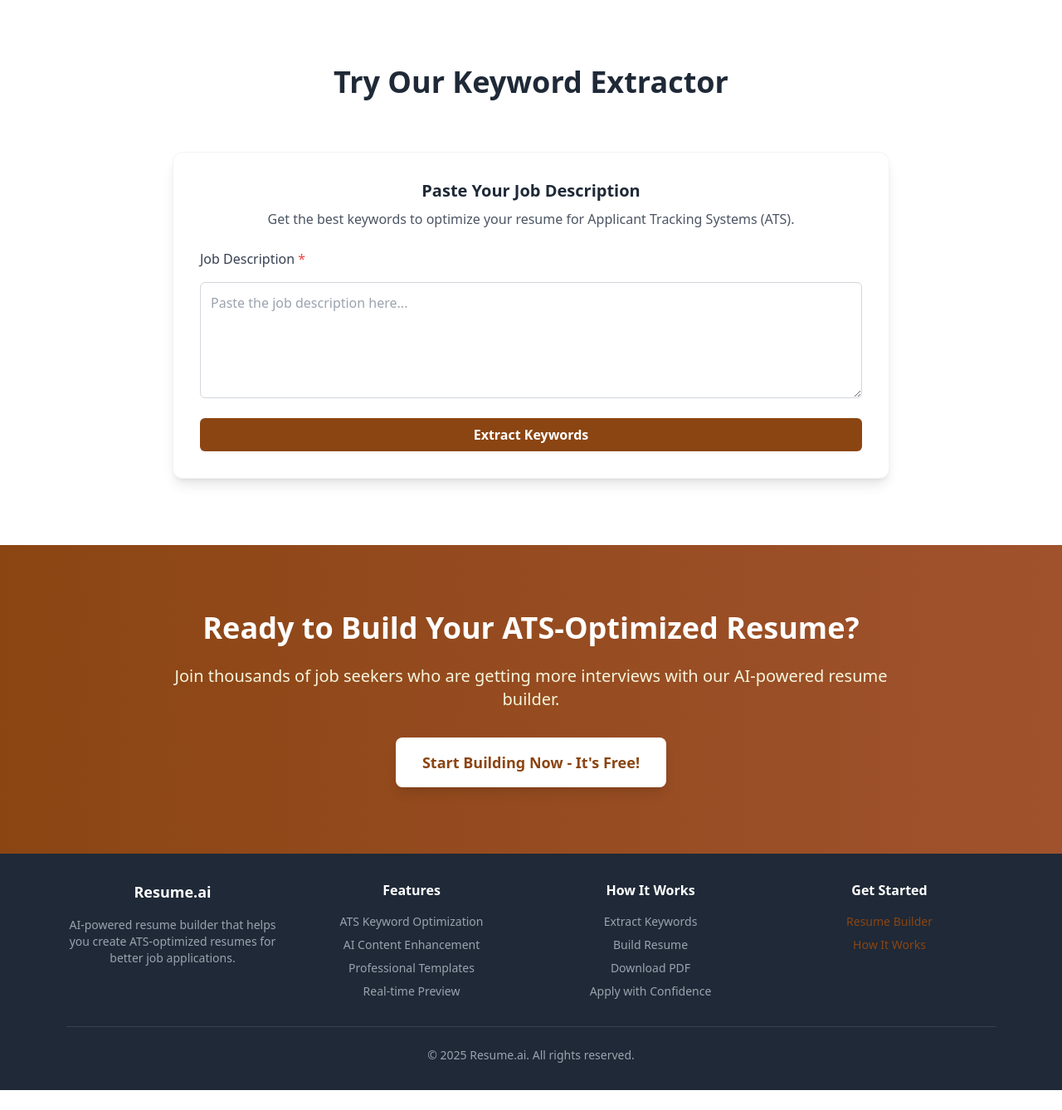
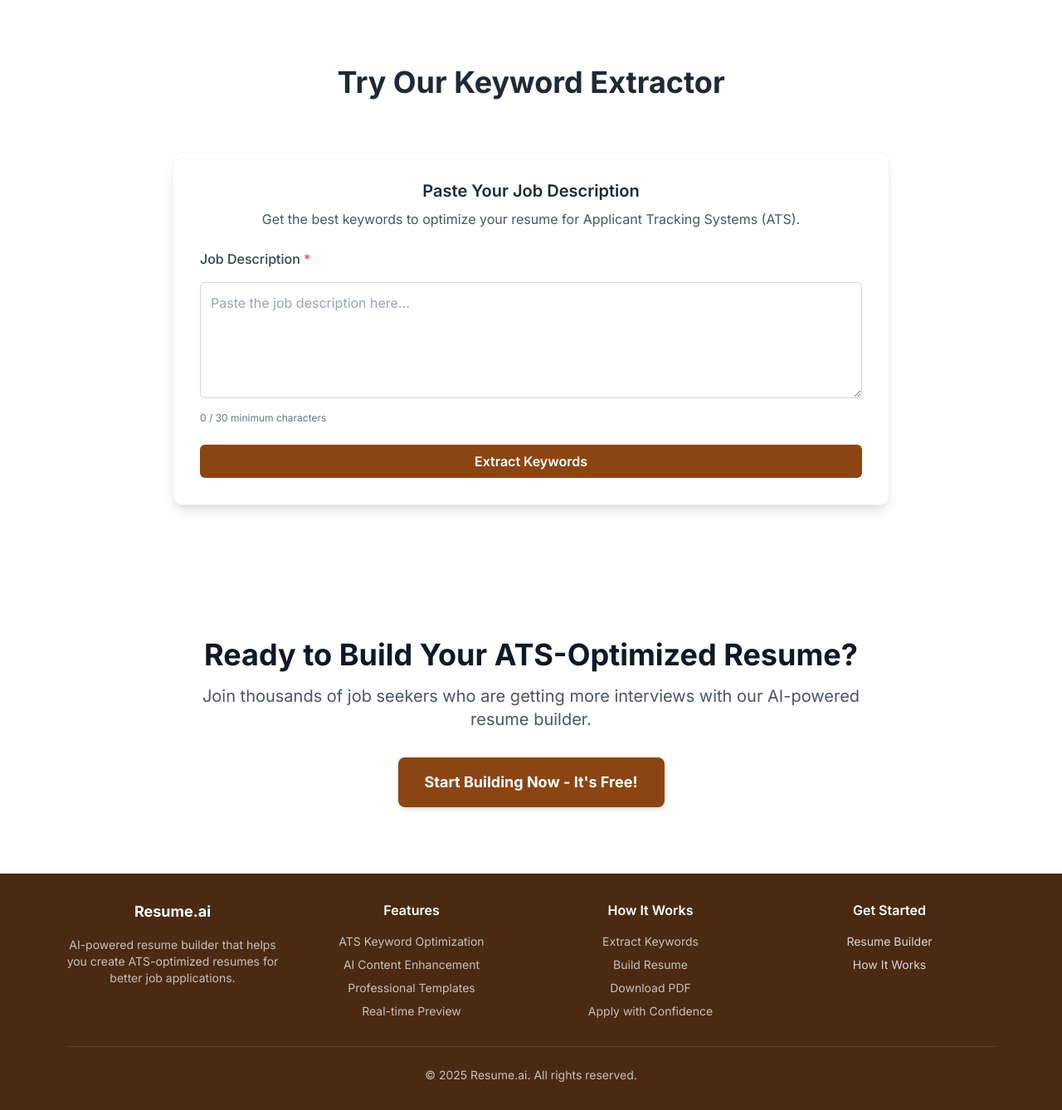
Before and after one commit to JeelKakadiya3240/Professional_Resume_Builder, a Flask app: page / in a window 1280 px wide. Shown: the part 1853-3191 px from the top of the page at 83% size. Before the commit the page ends 3167 px from the top, so only its background shows below. Run offline with Flask 3, Linux system fonts and the light colour scheme; some libraries are stand-ins or nearby versions.

Commit message:
Update UI

```diff
--- a/templates/index.html
+++ b/templates/index.html
@@ -4,11 +4,15 @@
     <meta charset="UTF-8">
     <meta name="viewport" content="width=device-width, initial-scale=1.0">
     <title>Resume.ai - AI-Powered Resume Builder & ATS Optimizer</title>
+    <link href="https://fonts.googleapis.com/css2?family=Inter:wght@400;500;600;700;800&display=swap" rel="stylesheet">
     <script src="https://cdn.tailwindcss.com"></script>
     <script>
         tailwind.config = {
             theme: {
                 extend: {
+                    fontFamily: {
+                        sans: ["Inter", "ui-sans-serif", "system-ui", "-apple-system", "Segoe UI", "Roboto", "Noto Sans", "Ubuntu", "Cantarell", "Helvetica Neue", "Arial", "sans-serif"]
+                    },
                     colors: {
                         background: '#f8fafc',
                         foreground: '#171717'
@@ -18,7 +22,7 @@
         }
     </script>
 </head>
-<body class="min-h-screen bg-[#f8fafc]">
+<body class="min-h-screen bg-[#f8fafc] font-sans">
     <!-- Header -->
     <header class="w-full py-4 shadow-sm bg-white sticky top-0 z-50">
         <div class="w-full px-4 flex flex-row items-center justify-between">
@@ -43,7 +47,7 @@
     </header>
 
     <!-- Hero Section -->
-    <section class="bg-gradient-to-br from-[#8B4513] to-[#A0522D] text-white py-20">
+    <section class="bg-gradient-to-b from-[#8B4513] via-[#A0522D] to-white text-white py-20">
         <div class="max-w-6xl mx-auto px-4 text-center">
             <h1 class="text-5xl md:text-6xl font-bold mb-6">
                 Build ATS-Optimized Resumes
@@ -220,6 +224,10 @@
                         placeholder="Paste the job description here..."
                         required
                     ></textarea>
+                    <div class="flex items-center justify-between">
+                        <p id="charCounter" class="text-xs text-gray-500">0 / 30 minimum characters</p>
+                        <span id="charHint" class="text-xs text-red-600 hidden">Please enter at least 30 characters</span>
+                    </div>
                     <button
                         type="submit"
                         id="submitBtn"
@@ -234,40 +242,54 @@
                 <div id="keywordList" class="mt-8 hidden">
                     <h3 class="text-lg font-semibold mb-3 text-gray-800 text-center">Top ATS Keywords</h3>
                     <ul id="keywordsContainer" class="flex flex-wrap gap-3 justify-center"></ul>
+                    <div id="keywordActions" class="mt-6 flex flex-col sm:flex-row gap-3 justify-center hidden">
+                        <button id="copyKeywordsBtn" class="inline-flex items-center gap-2 bg-white border border-gray-300 text-gray-800 px-4 py-2 rounded-md hover:bg-gray-50">
+                            <svg class="w-4 h-4" fill="none" stroke="currentColor" viewBox="0 0 24 24"><path stroke-linecap="round" stroke-linejoin="round" stroke-width="2" d="M8 16H6a2 2 0 01-2-2V6a2 2 0 012-2h8a2 2 0 012 2v2M8 16h8a2 2 0 002-2v-2m-6 6H8a2 2 0 01-2-2v-2m6 6l6-6"></path></svg>
+                            Copy All
+                        </button>
+                        <button id="downloadKeywordsBtn" class="inline-flex items-center gap-2 bg-white border border-gray-300 text-gray-800 px-4 py-2 rounded-md hover:bg-gray-50">
+                            <svg class="w-4 h-4" fill="none" stroke="currentColor" viewBox="0 0 24 24"><path stroke-linecap="round" stroke-linejoin="round" stroke-width="2" d="M4 16v2a2 2 0 002 2h12a2 2 0 002-2v-2M7 10l5 5m0 0l5-5m-5 5V4"></path></svg>
+                            Download .txt
+                        </button>
+                        <button id="useInBuilderBtn" class="inline-flex items-center gap-2 bg-[#8B4513] text-white px-4 py-2 rounded-md hover:bg-[#A0522D]">
+                            <svg class="w-4 h-4" fill="none" stroke="currentColor" viewBox="0 0 24 24"><path stroke-linecap="round" stroke-linejoin="round" stroke-width="2" d="M13 7h8m0 0v8m0-8l-8 8M3 7h4a2 2 0 012 2v6"></path></svg>
+                            Use in Resume Builder
+                        </button>
+                    </div>
                 </div>
             </div>
         </div>
     </section>
 
-    <!-- CTA Section -->
-    <section class="py-20 bg-gradient-to-r from-[#8B4513] to-[#A0522D] text-white">
+    <!-- CTA Section (neutral, non-gradient) -->
+    <section class="py-20 bg-white">
         <div class="max-w-4xl mx-auto px-4 text-center">
-            <h2 class="text-4xl font-bold mb-6">
+            <h2 class="text-4xl font-bold mb-4 text-gray-900">
                 Ready to Build Your ATS-Optimized Resume?
             </h2>
-            <p class="text-xl mb-8 text-[#F5F5DC]">
+            <p class="text-lg md:text-xl mb-8 text-gray-600">
                 Join thousands of job seekers who are getting more interviews with our AI-powered resume builder.
             </p>
             <a href="/resume-maker"
-               class="bg-white text-[#8B4513] px-8 py-4 rounded-lg font-bold text-lg hover:bg-gray-100 transition-colors shadow-lg inline-block">
+               class="bg-[#8B4513] hover:bg-[#A0522D] text-white px-8 py-4 rounded-lg font-bold text-lg transition-colors shadow-md inline-block">
                 Start Building Now - It's Free!
             </a>
         </div>
     </section>
 
     <!-- Footer -->
-    <footer class="py-8 bg-gray-800 text-white">
+    <footer class="py-8 bg-[#4A2A12] text-white">
         <div class="max-w-6xl mx-auto px-4 text-center">
             <div class="grid md:grid-cols-4 gap-8 mb-8">
                 <div>
                     <h3 class="text-lg font-bold mb-4">Resume.ai</h3>
-                    <p class="text-gray-400 text-sm">
+                    <p class="text-white/70 text-sm">
                         AI-powered resume builder that helps you create ATS-optimized resumes for better job applications.
                     </p>
                 </div>
                 <div>
                     <h4 class="font-semibold mb-4">Features</h4>
-                    <ul class="text-gray-400 text-sm space-y-2">
+                    <ul class="text-white/70 text-sm space-y-2">
                         <li>ATS Keyword Optimization</li>
                         <li>AI Content Enhancement</li>
                         <li>Professional Templates</li>
@@ -276,7 +298,7 @@
                 </div>
                 <div>
                     <h4 class="font-semibold mb-4">How It Works</h4>
-                    <ul class="text-gray-400 text-sm space-y-2">
+                    <ul class="text-white/70 text-sm space-y-2">
                         <li>Extract Keywords</li>
                         <li>Build Resume</li>
                         <li>Download PDF</li>
@@ -285,16 +307,16 @@
                 </div>
                 <div>
                     <h4 class="font-semibold mb-4">Get Started</h4>
-                    <a href="/resume-maker" class="text-[#8B4513] hover:text-[#A0522D] text-sm block mb-2">
+                    <a href="/resume-maker" class="text-white/80 hover:text-white text-sm block mb-2">
                         Resume Builder
                     </a>
-                    <a href="#how-it-works" class="text-[#8B4513] hover:text-[#A0522D] text-sm block">
+                    <a href="#how-it-works" class="text-white/80 hover:text-white text-sm block">
                         How It Works
                     </a>
                 </div>
             </div>
-            <div class="border-t border-gray-700 pt-6">
-                <p class="text-gray-400 text-sm">
+            <div class="border-t border-white/10 pt-6">
+                <p class="text-white/70 text-sm">
                     &copy; <span id="currentYear"></span> Resume.ai. All rights reserved.
                 </p>
             </div>
@@ -309,6 +331,22 @@
         const errorDiv = document.getElementById('error');
         const keywordList = document.getElementById('keywordList');
         const keywordsContainer = document.getElementById('keywordsContainer');
+        const charCounter = document.getElementById('charCounter');
+        const charHint = document.getElementById('charHint');
+        const keywordActions = document.getElementById('keywordActions');
+        const copyKeywordsBtn = document.getElementById('copyKeywordsBtn');
+        const downloadKeywordsBtn = document.getElementById('downloadKeywordsBtn');
+        const useInBuilderBtn = document.getElementById('useInBuilderBtn');
+
+        // Live character counter and basic validation
+        const jobdescEl = document.getElementById('jobdesc');
+        jobdescEl.addEventListener('input', () => {
+            const len = jobdescEl.value.trim().length;
+            charCounter.textContent = `${len} / 30 minimum characters`;
+            const invalid = len < 30;
+            submitBtn.disabled = invalid;
+            charHint.classList.toggle('hidden', !invalid);
+        });
 
         form.addEventListener('submit', async (e) => {
             e.preventDefault();
@@ -353,6 +391,37 @@
                         keywordsContainer.appendChild(li);
                     });
                     keywordList.classList.remove('hidden');
+                    keywordActions.classList.remove('hidden');
+
+                    // Wire up actions
+                    const keywords = data.keywords;
+                    copyKeywordsBtn.onclick = async () => {
+                        try {
+                            await navigator.clipboard.writeText(keywords.join(', '));
+                            toast('Copied keywords to clipboard', 'success');
+                        } catch (_) {
+                            toast('Copy failed. Select and copy manually.', 'error');
+                        }
+                    };
+                    downloadKeywordsBtn.onclick = () => {
+                        const blob = new Blob([keywords.join(', ')], { type: 'text/plain;charset=utf-8' });
+                        const url = URL.createObjectURL(blob);
+                        const a = document.createElement('a');
+                        a.href = url;
+                        a.download = 'ats_keywords.txt';
+                        document.body.appendChild(a);
+                        a.click();
+                        URL.revokeObjectURL(url);
+                        a.remove();
+                    };
+                    useInBuilderBtn.onclick = () => {
+                        try {
+                            localStorage.setItem('extractedKeywords', JSON.stringify(keywords));
+                            // Default all as selected initially
+                            localStorage.setItem('selectedKeywords', JSON.stringify(keywords));
+                        } catch (_) { /* ignore */ }
+                        window.location.href = '/resume-maker';
+                    };
                 } else {
                     // Show error
                     errorDiv.textContent = data.error || 'Failed to extract keywords. Please try again.';
@@ -367,6 +436,14 @@
                 submitBtn.textContent = 'Extract Keywords';
             }
         });
+
+        function toast(message, type = 'success') {
+            const div = document.createElement('div');
+            div.className = `fixed top-4 right-4 px-4 py-2 rounded-md text-white text-sm z-50 ${type === 'success' ? 'bg-green-600' : 'bg-red-600'}`;
+            div.textContent = message;
+            document.body.appendChild(div);
+            setTimeout(() => div.remove(), 2500);
+        }
     </script>
 </body>
 </html>
--- a/templates/resume_maker.html
+++ b/templates/resume_maker.html
@@ -4,11 +4,15 @@
     <meta charset="UTF-8">
     <meta name="viewport" content="width=device-width, initial-scale=1.0">
     <title>Resume Maker</title>
+    <link href="https://fonts.googleapis.com/css2?family=Inter:wght@400;500;600;700;800&display=swap" rel="stylesheet">
     <script src="https://cdn.tailwindcss.com"></script>
     <script>
         tailwind.config = {
             theme: {
                 extend: {
+                    fontFamily: {
+                        sans: ["Inter", "ui-sans-serif", "system-ui", "-apple-system", "Segoe UI", "Roboto", "Noto Sans", "Ubuntu", "Cantarell", "Helvetica Neue", "Arial", "sans-serif"]
+                    },
                     colors: {
                         background: '#f8fafc',
                         foreground: '#171717'
@@ -18,7 +22,7 @@
         }
     </script>
 </head>
-<body class="min-h-screen bg-[#f8fafc] flex flex-col">
+<body class="min-h-screen bg-[#f8fafc] flex flex-col font-sans">
     <!-- Header -->
     <header class="w-full py-4 shadow-sm bg-white sticky top-0 z-50">
         <div class="w-full px-4 flex flex-row items-center justify-between">
--- a/templates/resume_template.html
+++ b/templates/resume_template.html
@@ -4,9 +4,10 @@
     <meta charset="UTF-8">
     <meta name="viewport" content="width=device-width, initial-scale=1.0">
     <title>Resume</title>
+    <link href="https://fonts.googleapis.com/css2?family=Inter:wght@400;500;600;700;800&display=swap" rel="stylesheet">
     <style>
         body {
-            font-family: 'Times New Roman', Times, serif;
+            font-family: 'Inter', ui-sans-serif, system-ui, -apple-system, 'Segoe UI', Roboto, 'Noto Sans', Ubuntu, Cantarell, 'Helvetica Neue', Arial, sans-serif;
             color: #111;
             background: white;
             font-size: 11pt;
```
Also changed, not shown: 1 other file.
